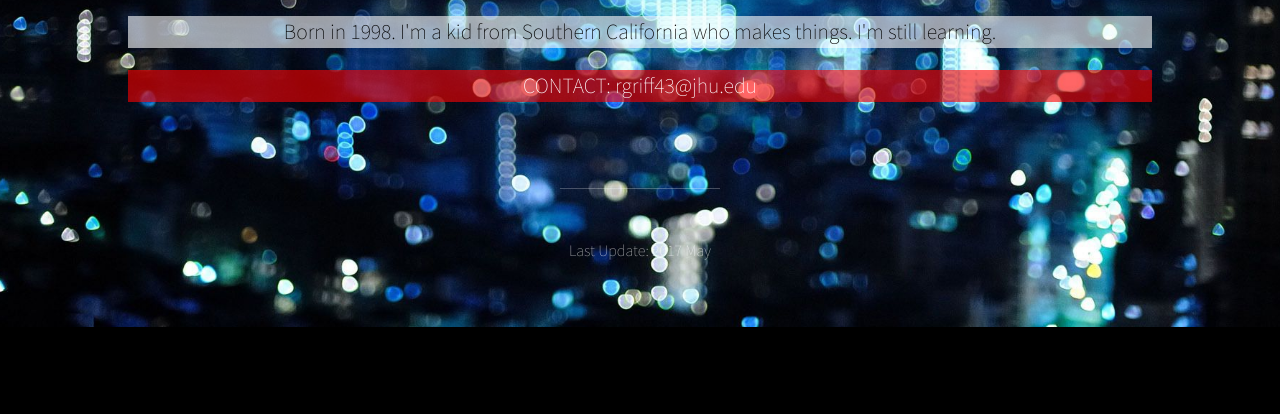
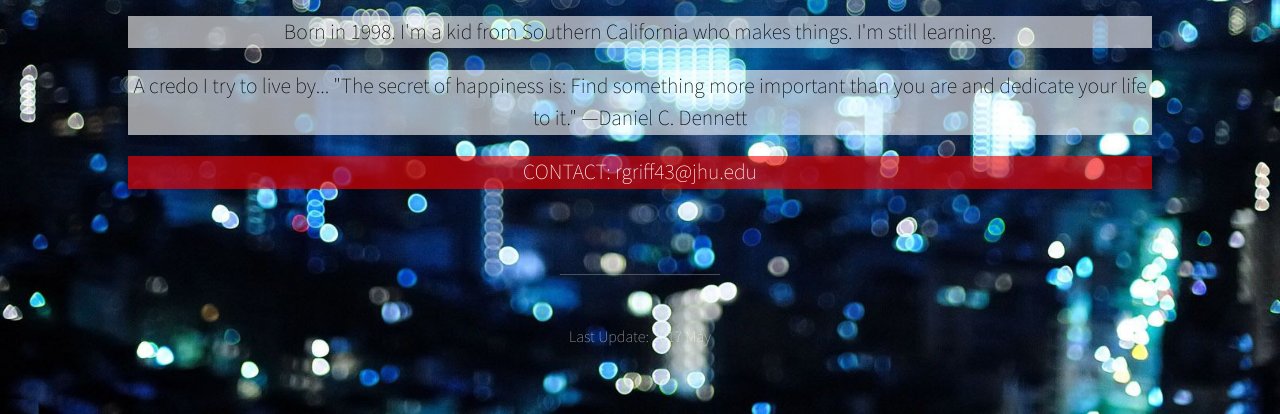
Before and after one commit to rgriffith98/mySite, a plain HTML site: page index.html in a window 1280 px wide. Shown: the part 535-949 px from the top of the page. Before the commit the page ends 862 px from the top, so only its background shows below. Drawn offline with Linux system fonts and the light colour scheme.

Commit message:
Update index.html

```diff
--- a/index.html
+++ b/index.html
@@ -33,6 +33,8 @@
 
                         <h2 style="background-color:rgba(255, 255, 255, .6); color:black;">Born in 1998. I'm a kid from Southern California who makes things. I'm still learning.</h2>
 
+			<h2 style="background-color:rgba(255, 255, 255, .6); color:black;">A credo I try to live by... "The secret of happiness is: Find something more important than you are and dedicate your life to it." —Daniel C. Dennett</h2>
+
 			<h2 style="background-color:rgba(255, 0, 0, .6); color:white;">CONTACT: rgriff43@jhu.edu</h2>
 
                     </header>
```
